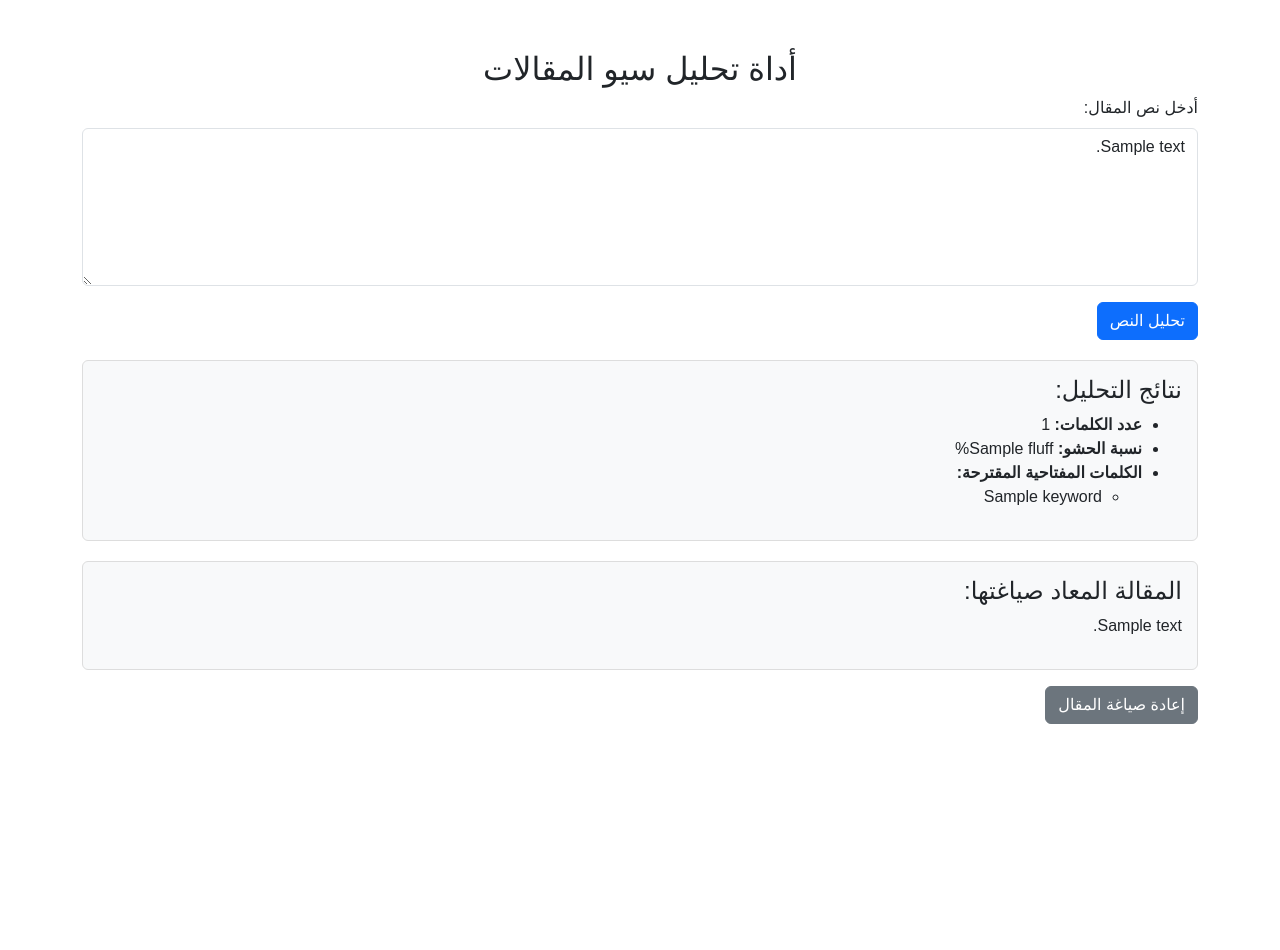
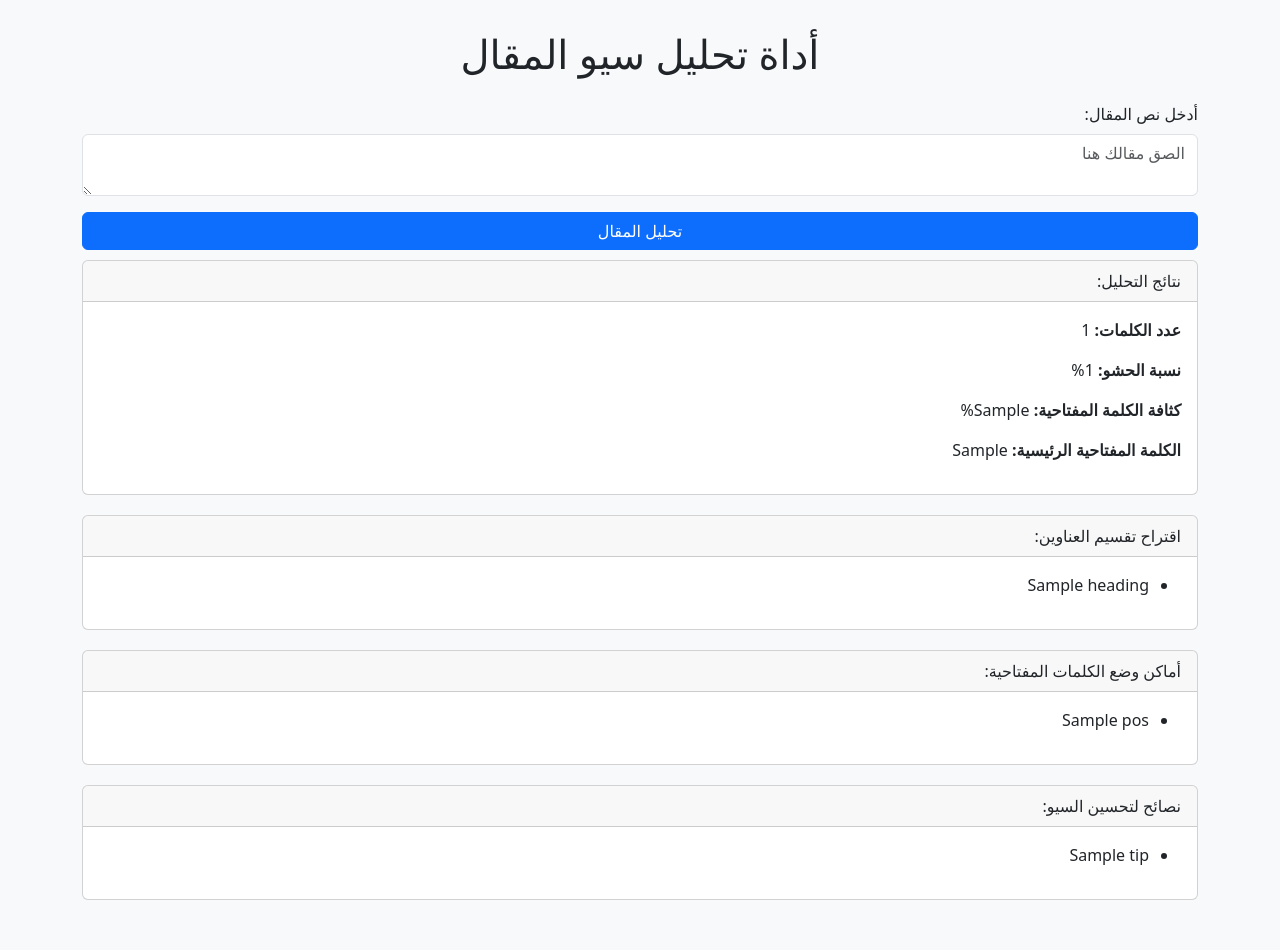
Before and after one commit to TarekWeslati/Name-blog-seo-analyzer, a Flask app: template templates/index.html in a window 1280 px wide. Before the commit the page ends 724 px from the top, so only its background shows below. Run offline with Flask 3, Linux system fonts and the light colour scheme; the template is opened without the code that fills it: most values are stand-ins (such as "Sample title", 1, 10 or a date in 2020).

Commit message:
Update index.html

```diff
--- a/templates/index.html
+++ b/templates/index.html
@@ -1,76 +1,72 @@
 <!DOCTYPE html>
-<html lang="ar">
+<html lang="ar" dir="rtl">
 <head>
     <meta charset="UTF-8">
     <meta name="viewport" content="width=device-width, initial-scale=1.0">
-    <meta http-equiv="X-UA-Compatible" content="ie=edge">
-    <title>أداة تحليل سيو المقالات</title>
-    <link href="https://cdn.jsdelivr.net/npm/bootstrap@5.3.0-alpha1/dist/css/bootstrap.min.css" rel="stylesheet">
+    <title>أداة تحليل سيو المقال</title>
+    <link href="https://cdn.jsdelivr.net/npm/bootstrap@5.3.0/dist/css/bootstrap.rtl.min.css" rel="stylesheet">
     <style>
-        body {
-            font-family: 'Arial', sans-serif;
-            direction: rtl;
-        }
-        .container {
-            margin-top: 50px;
-        }
-        .card {
-            margin-top: 30px;
-        }
-        .result-box {
-            margin-top: 20px;
-            padding: 15px;
-            border: 1px solid #ddd;
-            background-color: #f8f9fa;
-        }
+        body { background-color: #f8f9fa; padding: 30px; }
+        textarea { min-height: 200px; }
+        .card { margin-bottom: 20px; }
+        .btn { width: 100%; margin-bottom: 10px; }
     </style>
 </head>
 <body>
+    <div class="container">
+        <h1 class="text-center mb-4">أداة تحليل سيو المقال</h1>
+        <form method="POST" action="/analyze">
+            <div class="mb-3">
+                <label for="content" class="form-label">أدخل نص المقال:</label>
+                <textarea name="content" id="content" class="form-control" placeholder="الصق مقالك هنا"></textarea>
+            </div>
+            <button type="submit" class="btn btn-primary">تحليل المقال</button>
+        </form>
 
-<div class="container">
-    <h2 class="text-center">أداة تحليل سيو المقالات</h2>
-
-    <form method="POST">
-        <div class="mb-3">
-            <label for="blogContent" class="form-label">أدخل نص المقال:</label>
-            <textarea class="form-control" id="blogContent" name="blogContent" rows="6" required>{{ blogContent }}</textarea>
+        {% if result %}
+            <div class="card">
+                <div class="card-header">نتائج التحليل:</div>
+                <div class="card-body">
+                    <p><strong>عدد الكلمات:</strong> {{ result.word_count }}</p>
+                    <p><strong>نسبة الحشو:</strong> {{ result.fluff_percentage }}%</p>
+                    <p><strong>كثافة الكلمة المفتاحية:</strong> {{ result.keyword_density }}%</p>
+                    <p><strong>الكلمة المفتاحية الرئيسية:</strong> {{ result.main_keyword }}</p>
+                </div>
             </div>
 
-        <button type="submit" class="btn btn-primary">تحليل النص</button>
-    </form>
-
-    {% if analysis %}
-    <div class="card result-box">
-        <h4>نتائج التحليل:</h4>
+            <div class="card">
+                <div class="card-header">اقتراح تقسيم العناوين:</div>
+                <div class="card-body">
                     <ul>
-            <li><strong>عدد الكلمات:</strong> {{ analysis['word_count'] }}</li>
-            <li><strong>نسبة الحشو:</strong> {{ analysis['fluff'] }}%</li>
-            <li><strong>الكلمات المفتاحية المقترحة:</strong>
-                <ul>
-                    {% for keyword in analysis['keywords'] %}
-                    <li>{{ keyword }}</li>
+                        {% for h in result.headings %}
+                            <li>{{ h }}</li>
                         {% endfor %}
                     </ul>
-            </li>
+                </div>
+            </div>
+
+            <div class="card">
+                <div class="card-header">أماكن وضع الكلمات المفتاحية:</div>
+                <div class="card-body">
+                    <ul>
+                        {% for pos in result.keyword_placement %}
+                            <li>{{ pos }}</li>
+                        {% endfor %}
                     </ul>
                 </div>
-    {% endif %}
+            </div>
 
-    {% if rephrased_content %}
-    <div class="card result-box">
-        <h4>المقالة المعاد صياغتها:</h4>
-        <p>{{ rephrased_content }}</p>
+            <div class="card">
+                <div class="card-header">نصائح لتحسين السيو:</div>
+                <div class="card-body">
+                    <ul>
+                        {% for tip in result.seo_tips %}
+                            <li>{{ tip }}</li>
+                        {% endfor %}
+                    </ul>
+                </div>
             </div>
         {% endif %}
-
-    <form method="POST">
-        <input type="hidden" name="blogContent" value="{{ blogContent }}">
-        <button type="submit" class="btn btn-secondary mt-3" name="action" value="rephrase">إعادة صياغة المقال</button>
-    </form>
     </div>
-
-<script src="https://cdn.jsdelivr.net/npm/@popperjs/core@2.11.6/dist/umd/popper.min.js"></script>
-<script src="https://cdn.jsdelivr.net/npm/bootstrap@5.3.0-alpha1/dist/js/bootstrap.min.js"></script>
-
 </body>
                         </html>
```
Lines whose indentation alone changed are shown as unchanged.
